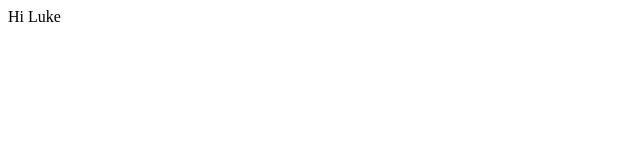
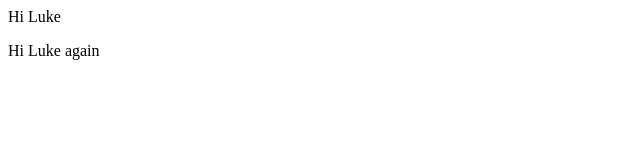
Before and after one commit to lioncodesio/html_page, a plain HTML site: page index.html in a window 1280 px wide. Shown: the full height of the page, 0-640 px from the left. Drawn offline with Linux system fonts and the light colour scheme.

Commit message:
Update index.html

```diff
--- a/index.html
+++ b/index.html
@@ -7,5 +7,8 @@
     <div>
       <p>Hi Luke</p>
     </div>
+      <div>
+      <p>Hi Luke again</p>
+    </div>
   </body>
 </html>
```
